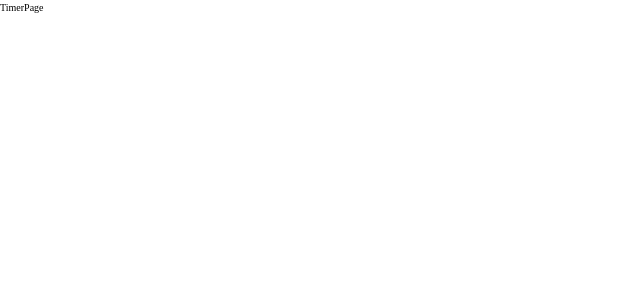
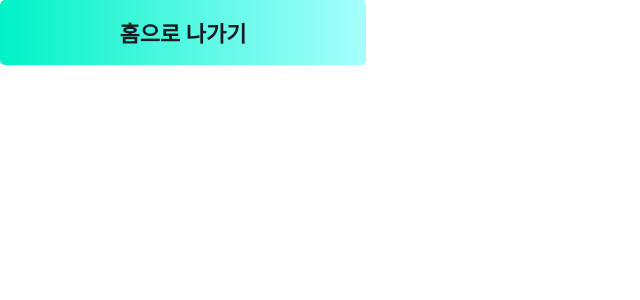
Before and after one commit to morib-in/Morib-Client, a React (Vite) app: page /timer in a window 1280 px wide. Shown: the top 300 px of the page, without its empty margins (0-640 px from the left). Built offline with nearby package versions, Linux system fonts and the light colour scheme; a web font is replaced by a local one.

Commit message:
feat: 사이드 바 하단 버튼 생성

```diff
--- /dev/null
+++ b/src/components/atoms/TimerTodayTodoBtn/index.tsx
@@ -0,0 +1,25 @@
+import { ButtonHTMLAttributes, ReactNode } from 'react';
+
+interface CategoryBtnProps extends ButtonHTMLAttributes<HTMLButtonElement> {
+	variant?: '할 일 추가' | '홈으로 나가기';
+	children: ReactNode;
+}
+
+const TimerTodayTodoBtn = ({ variant, children, ...props }: CategoryBtnProps) => {
+	const btnVariant = {
+		'할 일 추가': 'text-white bg-gray-bg-04',
+		'홈으로 나가기': 'text-gray-bg-01 bg-main-gra-01',
+	};
+
+	const commonStyle = ' p-[2rem] w-[36.6rem] h-[6.5rem] rounded-[5px] subhead-bold-22';
+
+	const styledBtn = variant ? btnVariant[variant] : '';
+
+	return (
+		<button className={`${styledBtn} ${commonStyle}`} {...props}>
+			{children}
+		</button>
+	);
+};
+
+export default TimerTodayTodoBtn;
--- /dev/null
+++ b/src/components/molecules/TimerSideBar/index.tsx
@@ -0,0 +1,5 @@
+const TimerSideBar = () => {
+	return <div>index</div>;
+};
+
+export default TimerSideBar;
--- a/src/pages/TimerPage/index.tsx
+++ b/src/pages/TimerPage/index.tsx
@@ -1,5 +1,7 @@
+import TimerTodayTodoBtn from '@/components/atoms/TimerTodayTodoBtn';
+
 const TimerPage = () => {
-	return <div>TimerPage</div>
+	return <TimerTodayTodoBtn variant="홈으로 나가기">홈으로 나가기</TimerTodayTodoBtn>;
 };
 
 export default TimerPage;
```
